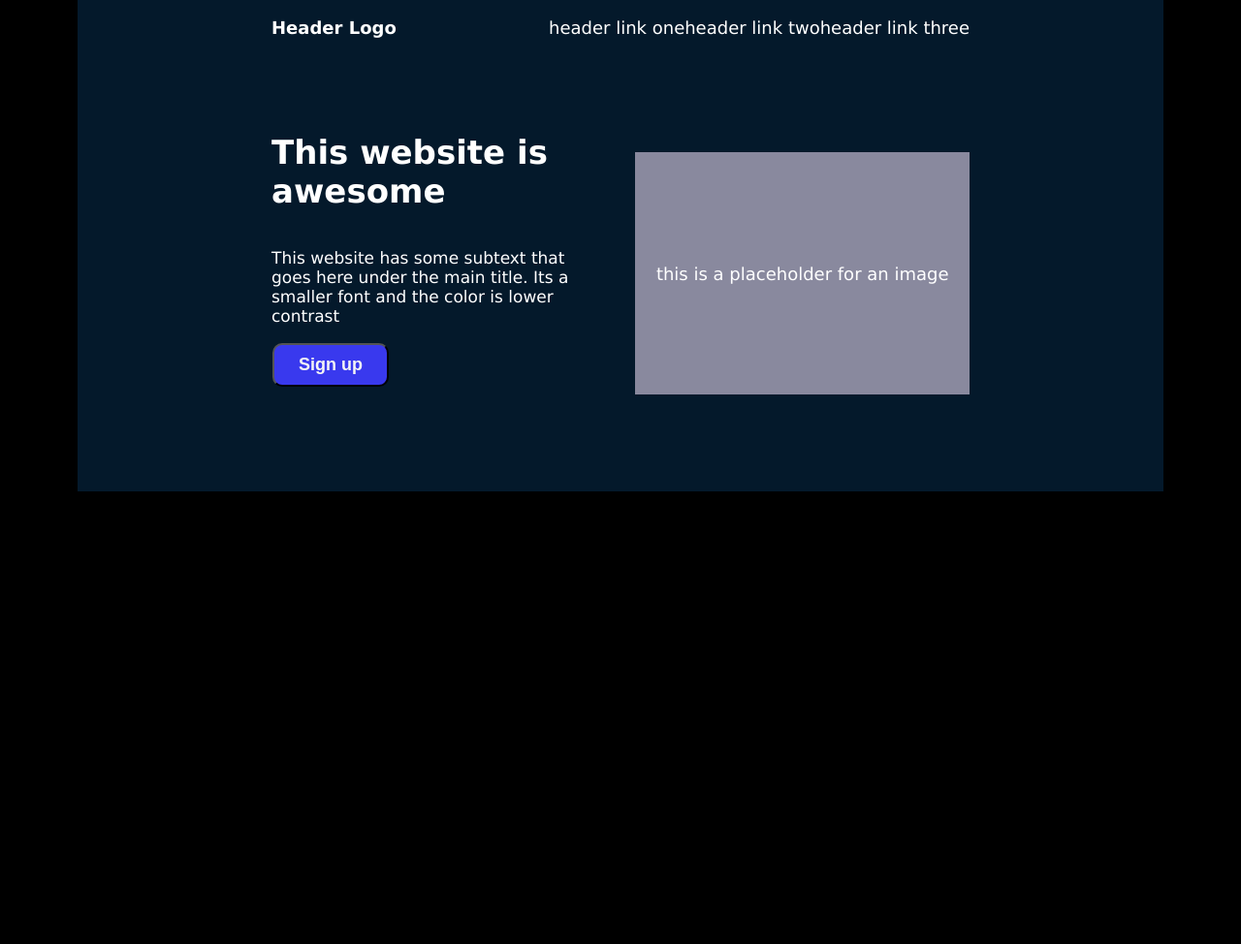
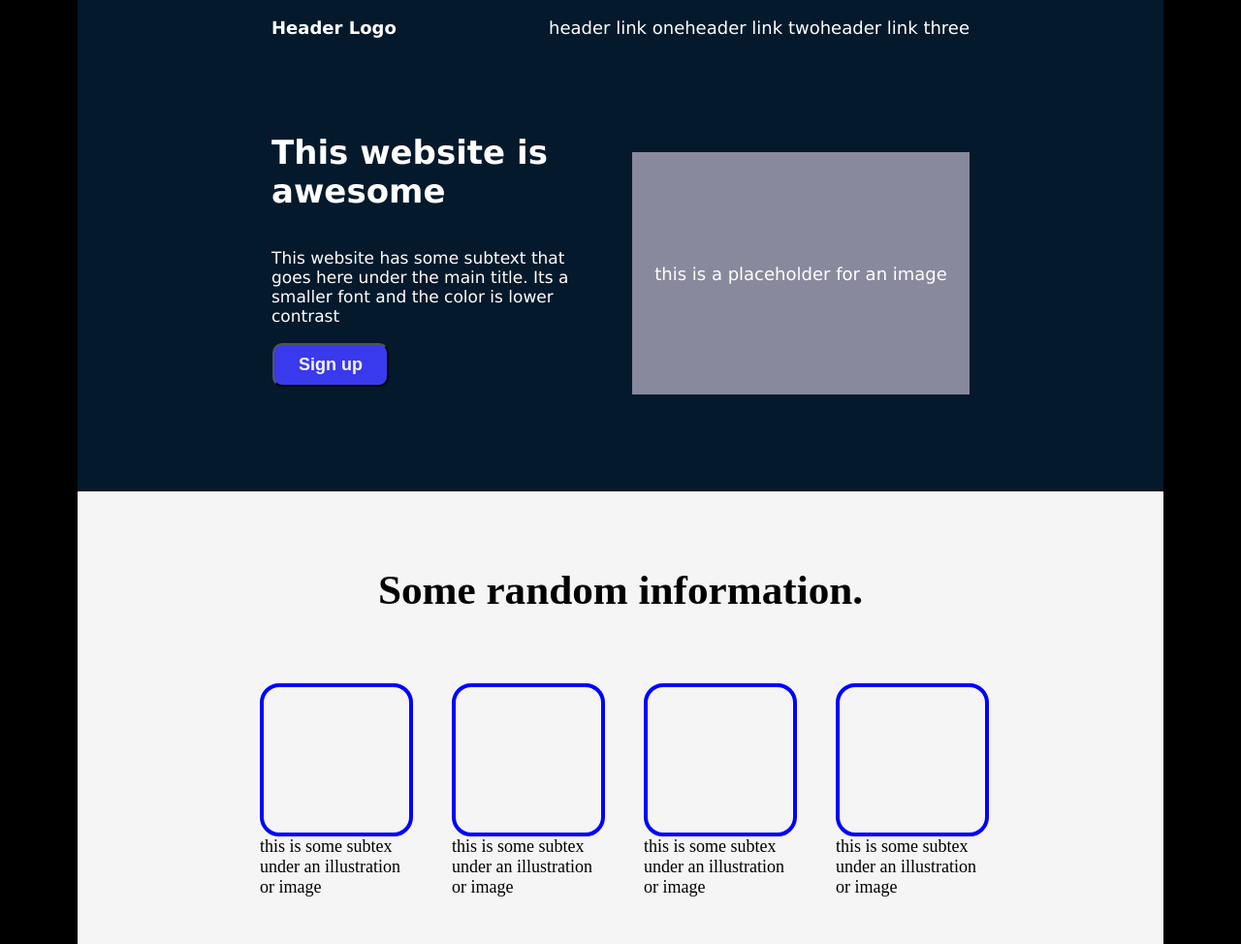
Before and after one commit to Kadunapikin/Project-landing-page, a plain HTML site: page Index.html in a window 1280 px wide. Shown: the whole page at 97% size. Before the commit the page ends 800 px from the top, so only its background shows below. Drawn offline with Linux system fonts and the light colour scheme.

Commit message:
add second row element on index.html and style it

```diff
--- a/Index.html
+++ b/Index.html
@@ -28,6 +28,25 @@
             </div>
         </div>
     </div>
+    <div class="second-bigrow">
+        <div class="title">
+            <h1>Some random information.</h1>
+        </div>
+        <div class="div-container">
+            <div class="box">
+                <div class="one"></div>this is some subtex under an illustration or image
+            </div>
+            <div class="box">
+                <div class="two"></div>this is some subtex under an illustration or image
+            </div>
+            <div class="box">
+                <div class="three"></div>this is some subtex under an illustration or image
+            </div>
+            <div class="box">
+                <div class="four"></div>this is some subtex under an illustration or image
+            </div>
+        </div>
+    </div>
 
 </body>
 
--- a/style.css
+++ b/style.css
@@ -41,7 +41,7 @@ gap: 3rem;
 }
 
 .secondrow-right {
-width: 500px;
+width: 510px;
 height: 250px;
 background-color: rgb(137, 137, 158);
 display: flex;
@@ -68,3 +68,36 @@ height: 70px;
 margin: 1px;
 padding: 10px;
 }
+
+.second-bigrow {
+    display: flex;
+    background-color: whitesmoke;
+    color: black;
+    flex-direction: column;
+    font-size: large;
+    padding: 3rem;
+}
+.title {
+    display: flex;
+    justify-content: center;
+    height: 150px;
+    font-size: larger;
+}
+.div-container {
+    display: flex;
+    justify-content: center;
+    gap: 3rem;
+}
+.one, .two,.three,.four {
+display: flex;
+width: 150px;
+height: 150px;
+border-radius: 20px;
+border: 4px solid blue;
+}
+.box {
+    display: flex;
+    flex-direction: column;
+    flex-wrap: wrap;
+    width: 150px;
+}
```
